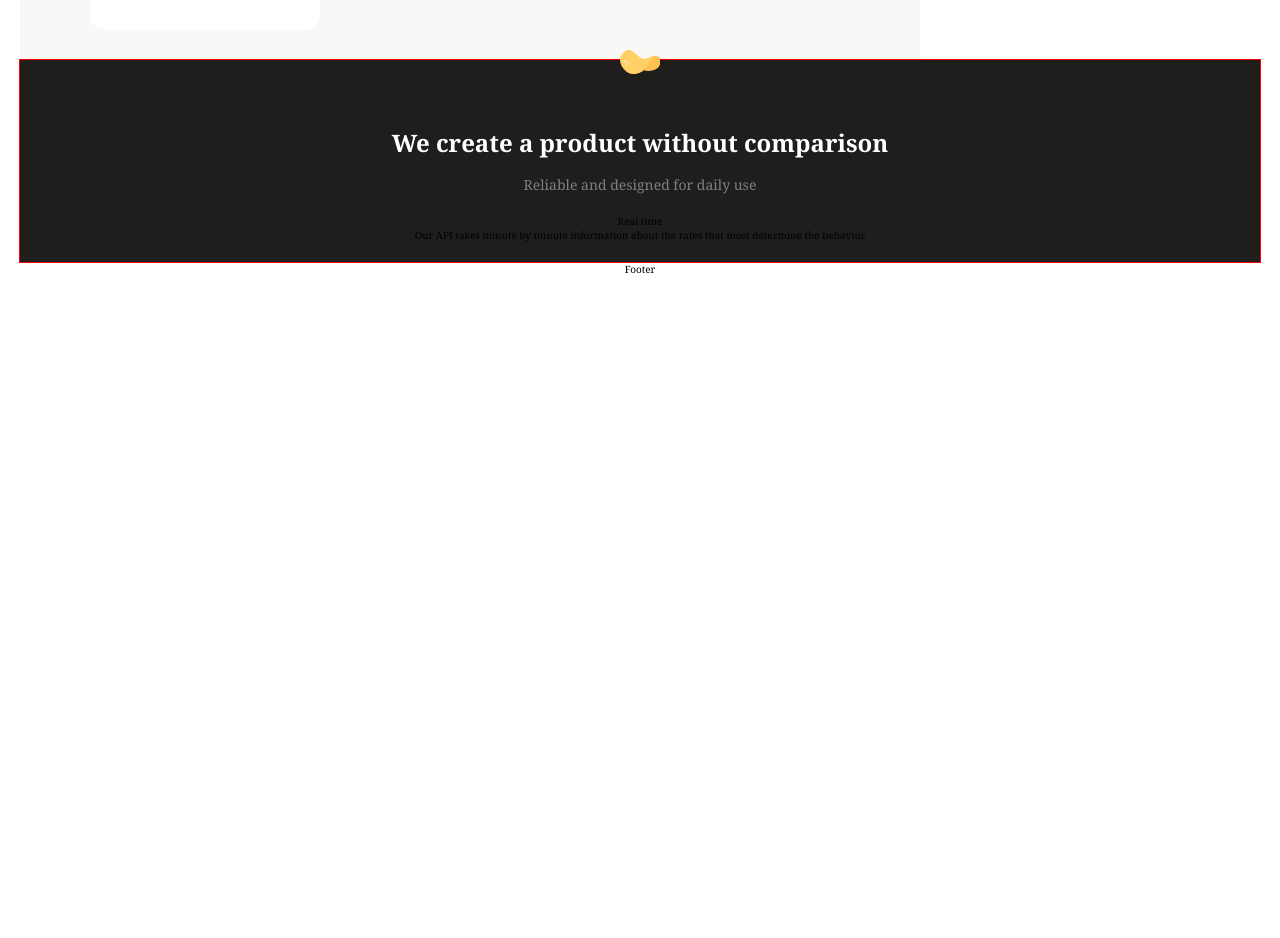
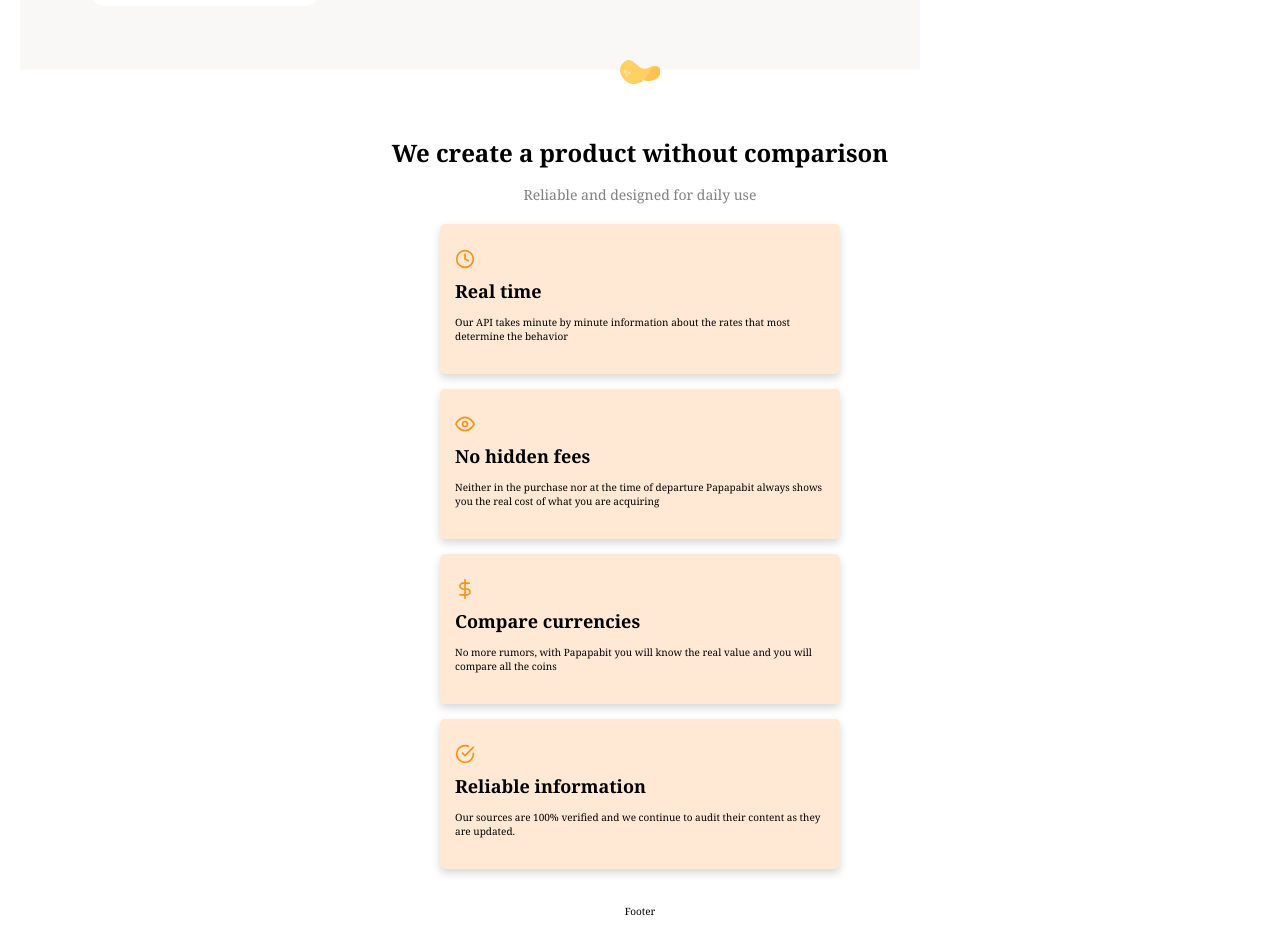
Before and after one commit to rroderickk/mobilefirst, a React app: page /mobilefirst/ in a window 1280 px wide. Shown: the part 2040-2978 px from the top of the page. Before the commit the page ends 2336 px from the top, so only its background shows below. Built offline with nearby package versions, Linux system fonts and the light colour scheme; no server answers.

Commit message:
[ADD] section two styles

```diff
--- a/src/components/SectionDos/index.jsx
+++ b/src/components/SectionDos/index.jsx
@@ -11,10 +11,26 @@ const SectionDos =()=> { return ( <>
 </div>
 <section className="product-card-container">
   <article className="product-detail-card">
-    <span  className="clock"></span>
+    <span  className="icon clock"></span>
     <p     className="product-card-title">Real time</p>
     <p     clasName="product-card-body">Our API takes minute by minute information about the rates that most determine the behavior</p>
   </article>
+  <article className="product-detail-card">
+    <span  className="icon eye"></span>
+    <p     className="product-card-title">No hidden fees</p>
+    <p     clasName="product-card-body">Neither in the purchase nor at the time of departure Papapabit always shows you the real cost of what you are acquiring</p>
+  </article>
+  <article className="product-detail-card">
+    <span  className="icon dollar"></span>
+    <p     className="product-card-title">Compare currencies</p>
+    <p     clasName="product-card-body">No more rumors, with Papapabit you will know the real value and you will compare all the coins</p>
+  </article>
+  <article className="product-detail-card">
+    <span  className="icon check"></span>
+    <p     className="product-card-title">Reliable information</p>
+    <p     clasName="product-card-body">Our sources are 100% verified and we continue to audit their content as they are updated.</p>
+  </article>
+
 </section>
 
 </section>
--- a/src/components/SectionDos/index.scss
+++ b/src/components/SectionDos/index.scss
@@ -1,11 +1,11 @@
 .main-product-detail{
-  outline: 1px solid red;
+  // outline: 1px solid red;
   position: relative;
   width: 100%;
   min-width: 320px;
   height: auto;
   padding: 20px 10px;
-  background-color: var(--warn-black);
+  background-color: var(--warm-black);
 }
 .batata-logo{
   position: absolute; //! su referencia es el elemento padre
@@ -24,11 +24,11 @@
   text-align: center;
 }
 .product-detail-title :nth-child(2){
+  color: var(--black);
   margin-bottom: 20px;
   font-size: 2.4rem;
   font-weight: bold;
   line-height: 2.6rem;
-  color: var(--just-white);
 }
 .product-detail-title :nth-child(3){
   margin-bottom: 20px;
@@ -37,3 +37,54 @@
   line-height: 1.8rem;
   color: #808080;
 }
+.product-detail-card{
+  text-align: left;
+  width: 90%;
+  min-width: 288px;
+  max-width: 400px;
+  height: 150px;
+  margin: 15px auto;
+  padding: 15px;
+  background-color: var(--soft-orange);
+  color: var(--black);
+  // outline: 1px solid red;
+  border-radius: 5px;
+  box-shadow: 0 4px 8px rgba(0, 0, 0, 0.16);
+}
+.product-detail-card .icon{
+  // outline: 1px solid red;
+  display: inline-block;
+  margin-top: 10px;
+  width: 20px;
+  height: 20px;
+  margin-bottom: 10px;
+  // background-image: url("@icons/clock.svg");
+  background-size: cover;
+  background-repeat: no-repeat;
+}
+.clock{
+  background-image: url("@icons/clock.svg");
+}
+.eye{
+  background-image: url("@icons/eye.svg");
+}
+.dollar{
+  background-image: url("@icons/dollar-sign.svg");
+}
+.check{
+  background-image: url("@icons/check-circle.svg");
+}
+.product-card-title{
+  margin-bottom: 15px;
+  font-size: 1.8rem;
+  font-weight: bold;
+  line-height: 1.8rem;
+  color: var(--black);
+}
+.product-card-body{
+  outline: 4px solid red;
+  font-size: 1.4rem;
+  font-weight: 500;
+  line-height: 1.8rem;
+  color: #808080;
+}
--- a/src/components/SectionUno/index.jsx
+++ b/src/components/SectionUno/index.jsx
@@ -46,9 +46,10 @@ return (  <>
         </table>
       </div>
     </div>
-      <div  className="currency-table-date button">
+    {/* //todo */}
+      {/* <div  className="currency-table-date button">
         <a href="/allcryptos">All Cryptos</a>
-      </div>
+      </div> */}
       <div  className="currency-table-date">
         <b>Actualizado: </b>{timeStamp()}
       </div>
--- a/src/components/SectionUno/index.scss
+++ b/src/components/SectionUno/index.scss
@@ -149,12 +149,13 @@ main{
   color: var(--black);
 }
 .comissions-table{
-  margin-top: 10px;
+  margin-top: 20px;
   margin-left: calc(50% - 90px);
   padding-bottom: 20px;
   // outline: 1px solid red;
   background-color: var(--just-white);
   border-radius: 15px;
+  margin-bottom: 34px;
 }
 .comissions-table-title{
   padding-top: 14px;
```
